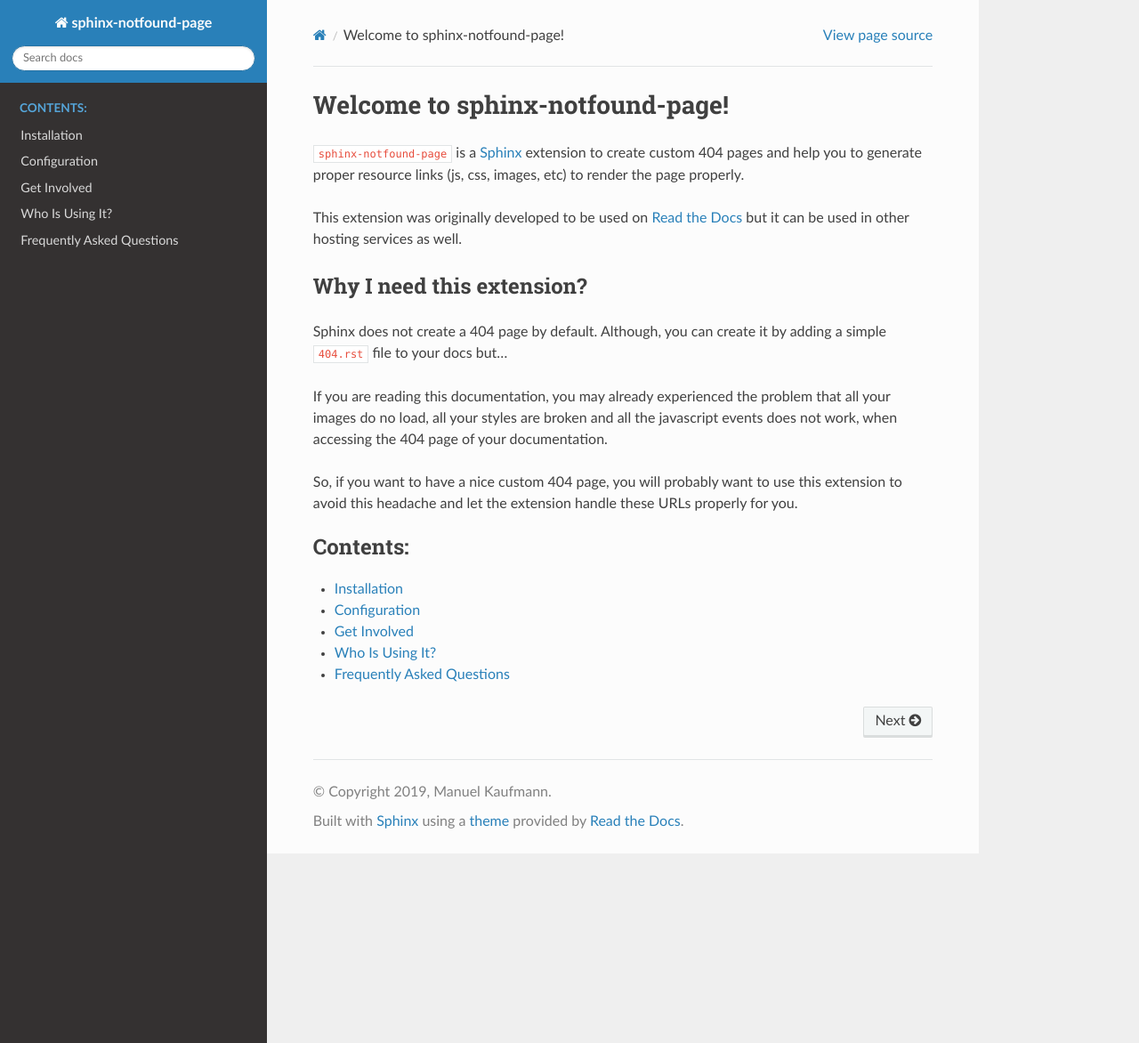
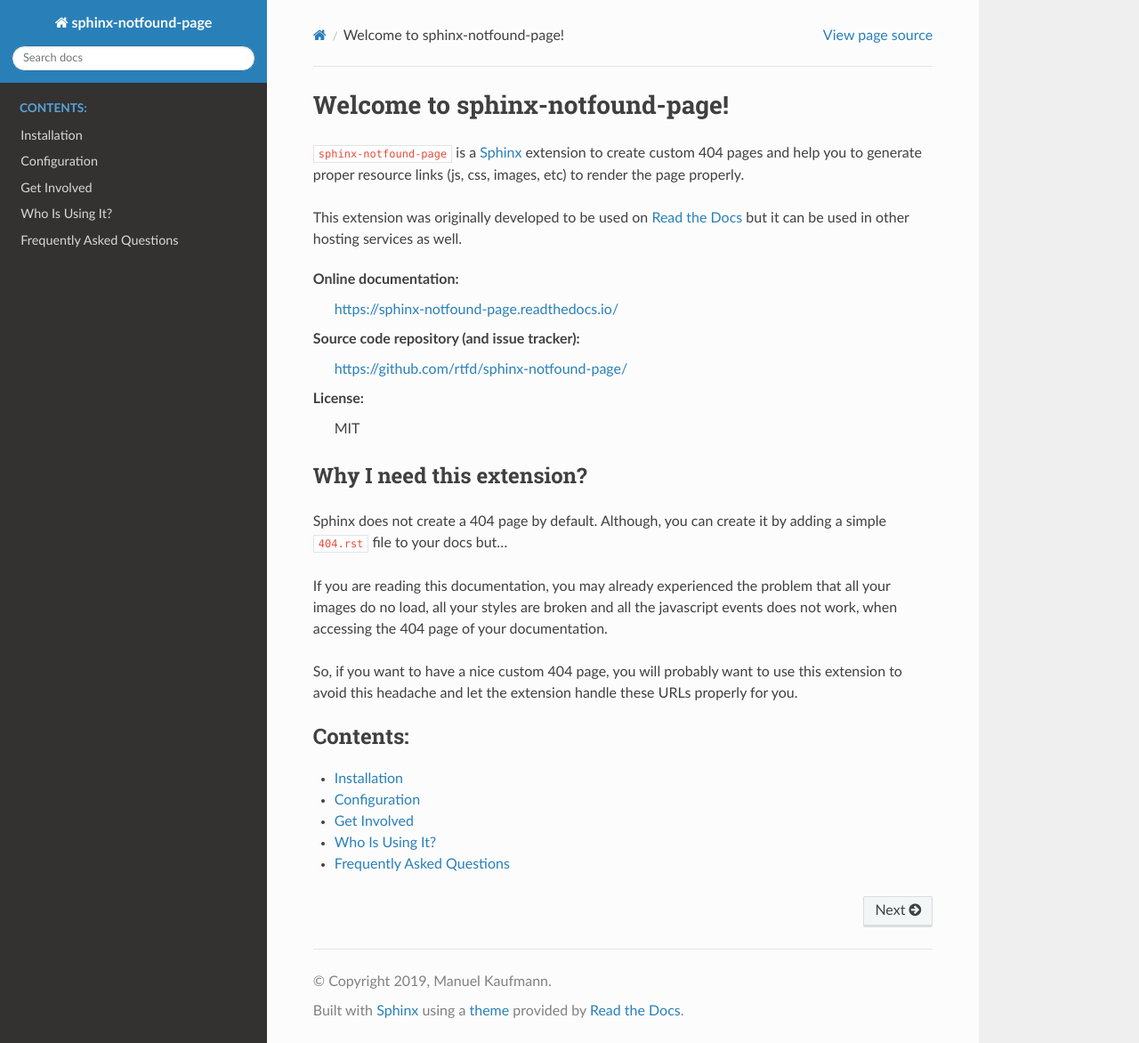
Before and after one commit to readthedocs/sphinx-notfound-page, a Sphinx documentation site: the page built from docs/index.rst, in a window 1280 px wide and 1172 px high. Shown: the whole window at 89% size. Built offline with Sphinx 7.4.7 and the Read the Docs theme 2.0.0, drawn with Linux system fonts in a browser that asks for light colours.

Commit message:
Add some useful resources in the index docs page

```diff
--- a/README.rst
+++ b/README.rst
@@ -31,6 +31,7 @@
 
 Check out the full documentation at https://sphinx-notfound-page.readthedocs.io/
 
+
 Thanks
 ------
 
--- a/docs/index.rst
+++ b/docs/index.rst
@@ -4,6 +4,15 @@
 ``sphinx-notfound-page`` is a Sphinx_ extension to create custom 404 pages and help you to generate proper resource links (js, css, images, etc) to render the page properly.
 
 This extension was originally developed to be used on `Read the Docs`_ but it can be used in other hosting services as well.
+
+Online documentation:
+    https://sphinx-notfound-page.readthedocs.io/
+
+Source code repository (and issue tracker):
+    https://github.com/rtfd/sphinx-notfound-page/
+
+License:
+    MIT
 
 
 Why I need this extension?
```
